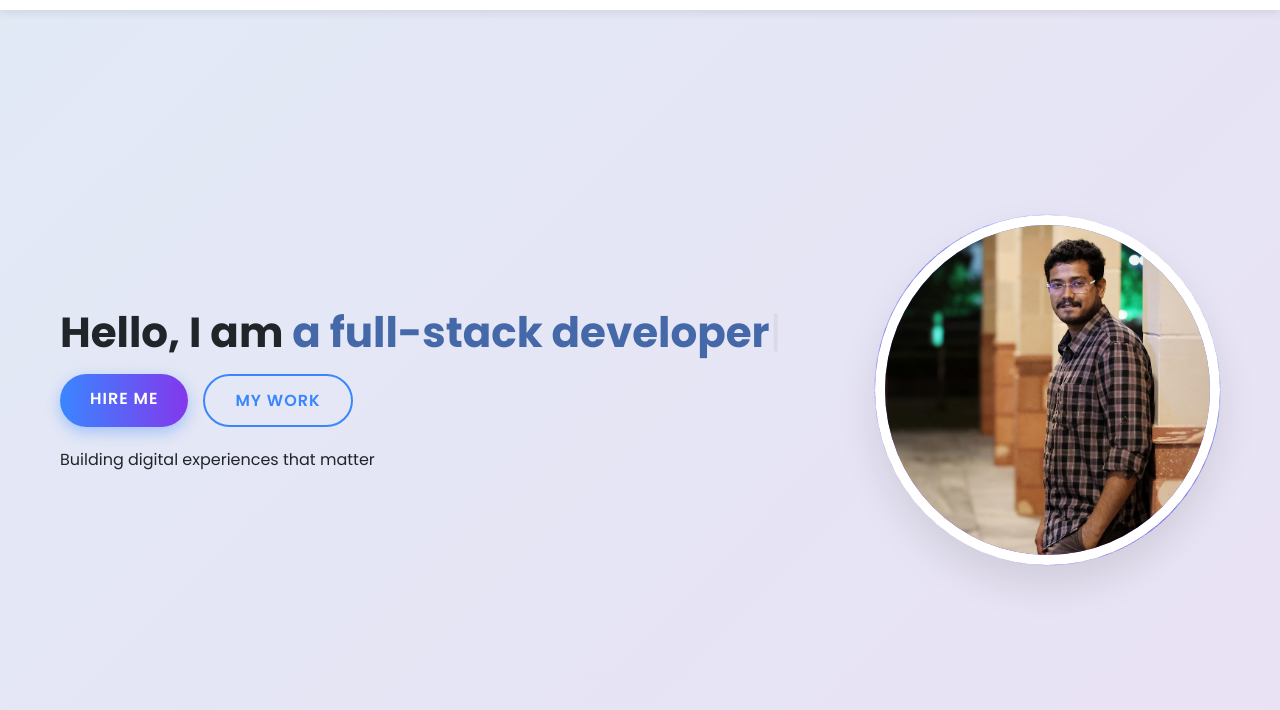
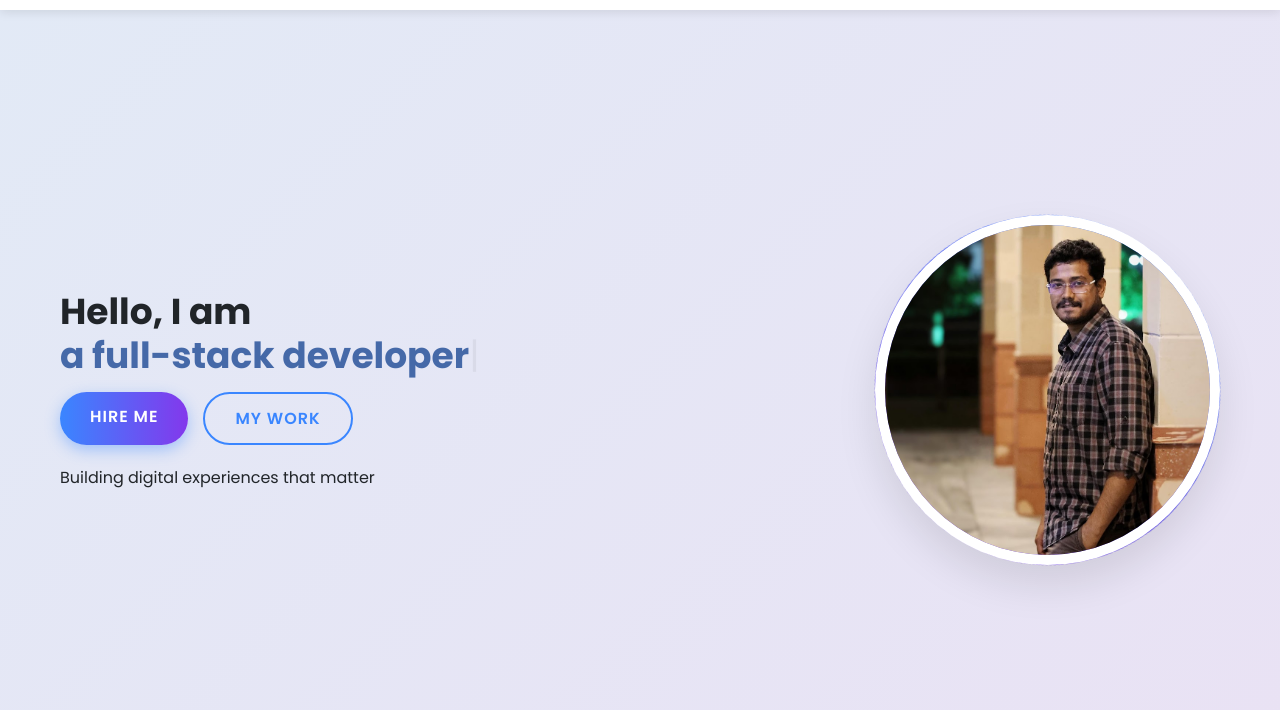
Before and after one commit to shirshak007/shirshak007.github.io, a plain HTML site: page index.html in a window 1280 px wide. Shown: the part 90-800 px from the top of the page. Drawn offline with nearby package versions, Linux system fonts and the light colour scheme.

Commit message:
Update index.html

```diff
--- a/index.html
+++ b/index.html
@@ -37,7 +37,7 @@
     <section id="home" class="hero">
         <div class="container">
             <div class="hero-content">
-                <h1 class="animate__animated animate__fadeInDown" data-aos="fade-down" style="font-size:42px;" >Hello, I am <span id="typewriter"></span></h1>
+                <h1 class="animate__animated animate__fadeInDown" data-aos="fade-down" style="font-size:36px;" >Hello, I am <br><span id="typewriter"></span></h1>
 
                 <div class="hero-btns animate__animated animate__fadeInUp animate__delay-3s" data-aos="fade-up" data-aos-delay="600">
                     <a href="#contact" class="btn btn-primary">Hire Me</a>
```
